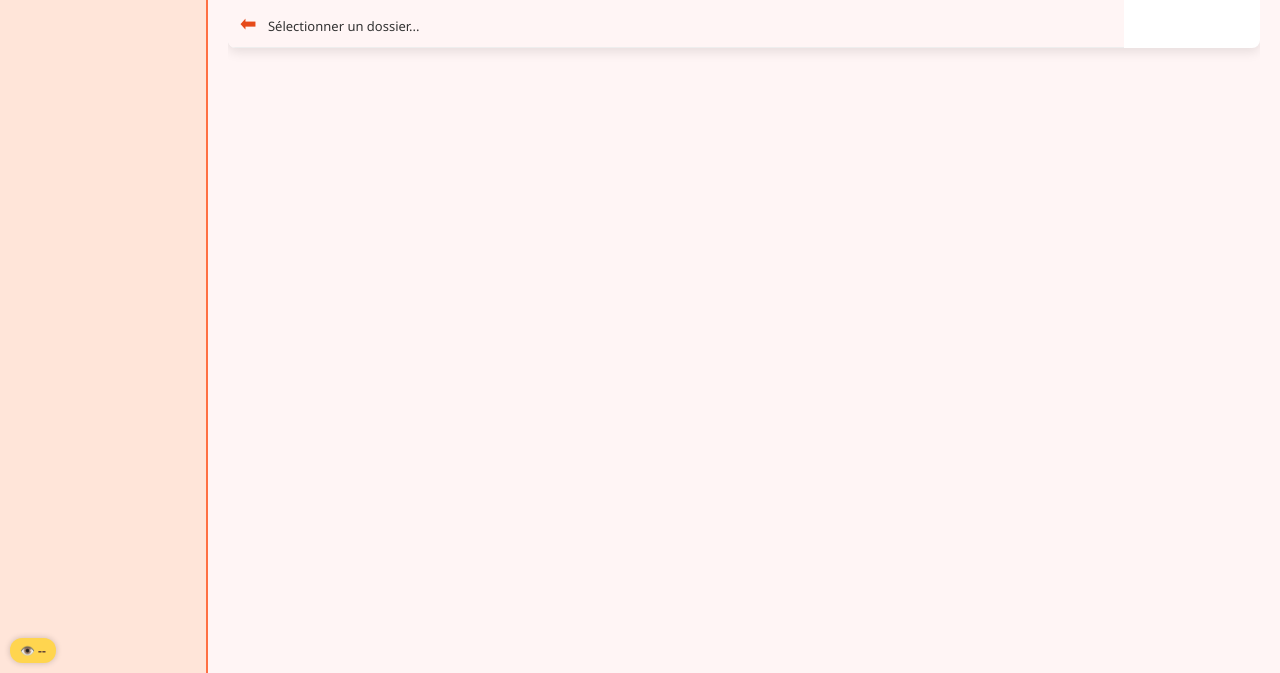
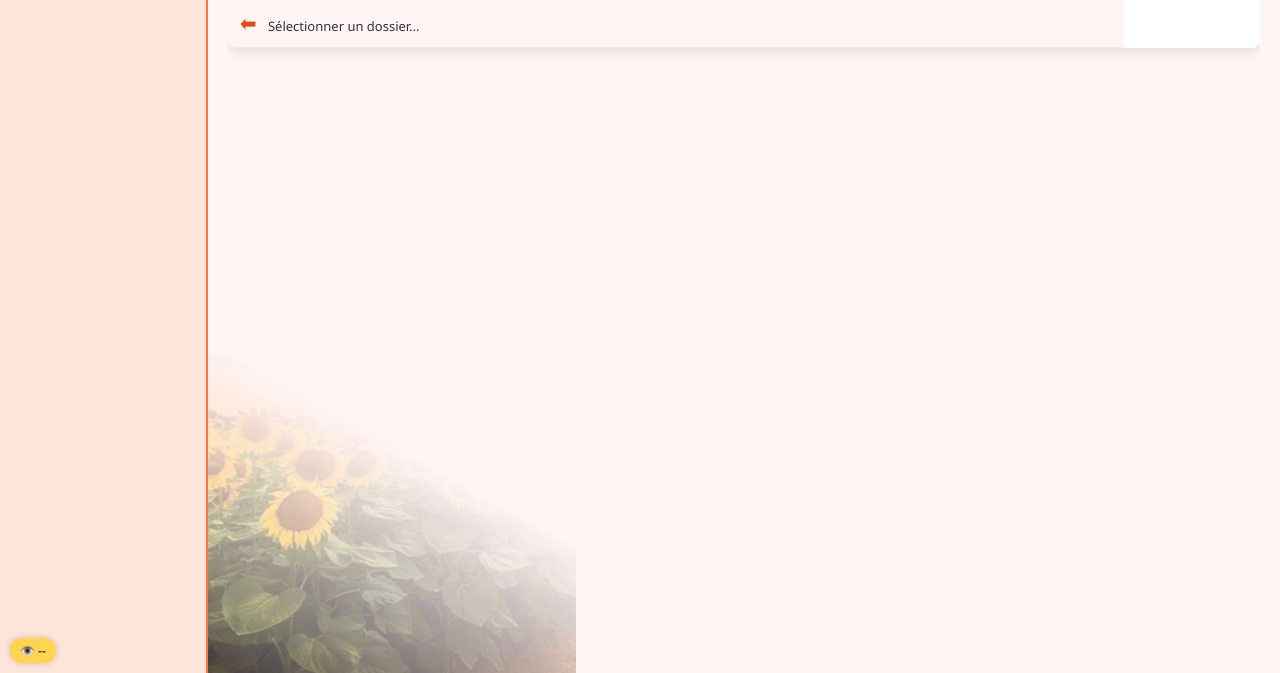
Before and after one commit to Smes21540/Drive, a website: page index.html in a window 1280 px wide. Shown: the part 127-800 px from the top of the page. Drawn offline with nearby package versions, Linux system fonts and the light colour scheme; no server answers.

Commit message:
Update index.html

```diff
--- a/index.html
+++ b/index.html
@@ -497,6 +497,29 @@ tbody tr:hover .action-btn{opacity:1;visibility:visible;}
 }
 
 
+/* --- Fond tournesols bas gauche --- */
+#sunflower-bg {
+  position: fixed;
+  bottom: 0;
+  left: 0;
+  width: 45vw;              /* largeur adaptative */
+  height: 40vh;             /* hauteur raisonnable */
+  background: url("img/sunflower.jpg") no-repeat left bottom;
+  background-size: cover;
+  z-index: -1;              /* derrière tout */
+  pointer-events: none;     /* jamais cliquable */
+  opacity: 0.9;             /* léger */
+  mask-image: linear-gradient(
+      to top right,
+      rgba(0,0,0,1) 10%,
+      rgba(0,0,0,0) 70%
+  );
+  -webkit-mask-image: linear-gradient(
+      to top right,
+      rgba(0,0,0,1) 10%,
+      rgba(0,0,0,0) 70%
+  );
+}
 
 
 
@@ -2633,6 +2656,7 @@ const canSend = true;
 </script>
 
 
+<div id="sunflower-bg"></div>
 
 
 
```
